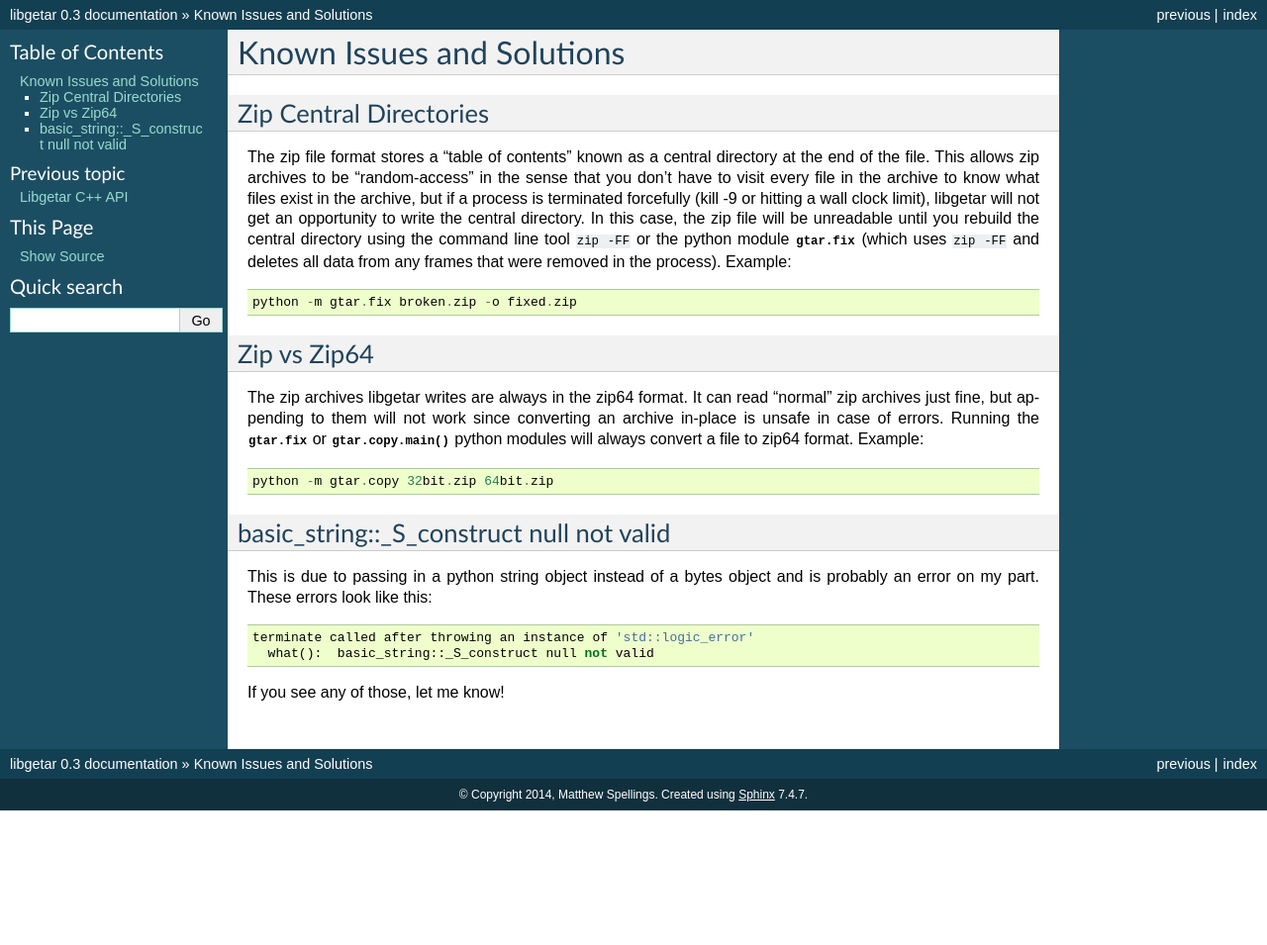
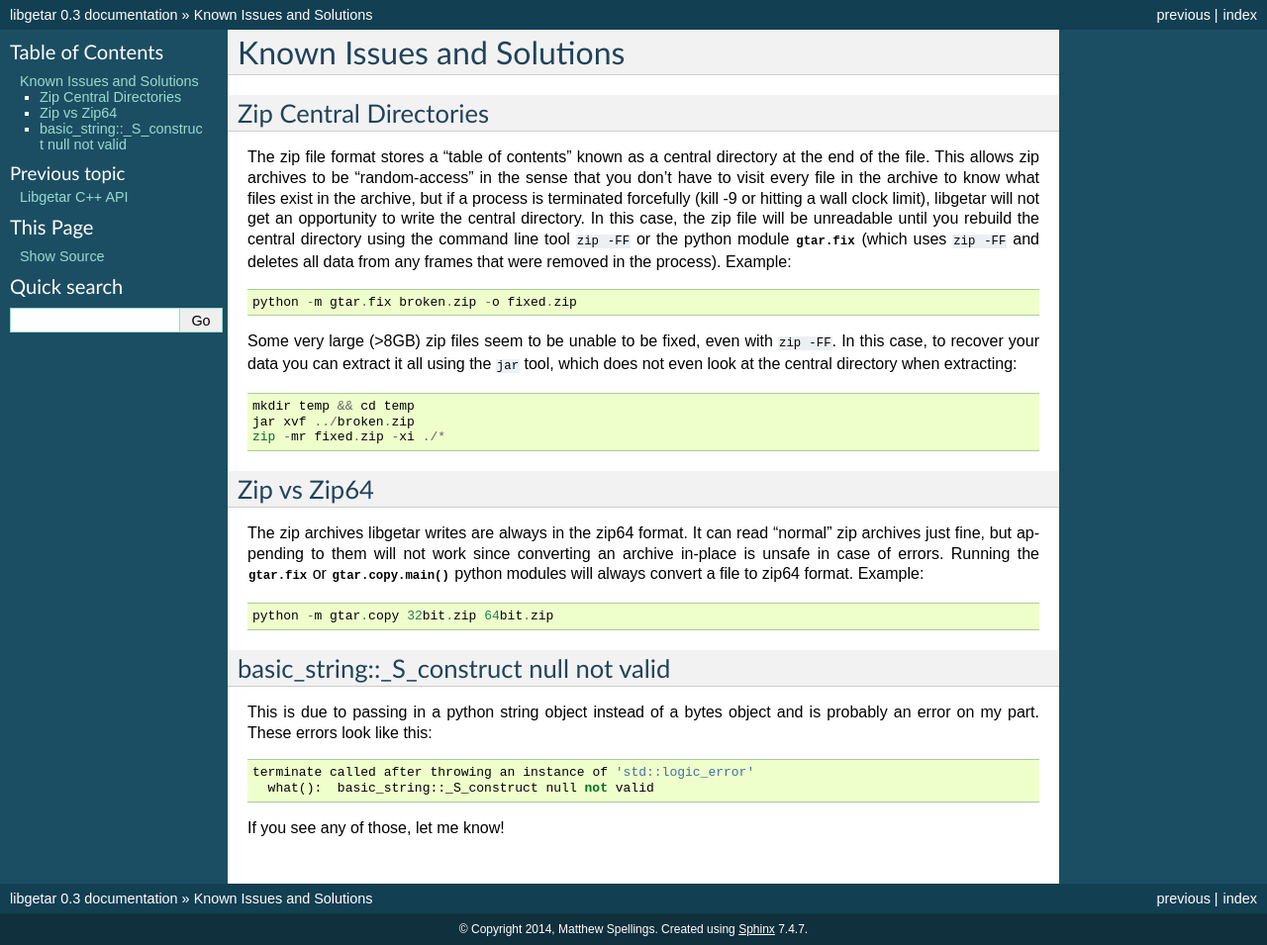
Before and after one commit to glotzerlab/libgetar, a Sphinx documentation site: the page built from doc/source/issues.rst, in a window 1280 px wide. Shown: the whole page at 99% size. Built offline with Sphinx 7.4.7, drawn with Linux system fonts in a browser that asks for light colours; before the commit the page ends 900 px from its top, so only the background shows below that.

Commit message:
Added note about another way to fix zip files

```diff
--- a/doc/source/issues.rst
+++ b/doc/source/issues.rst
@@ -20,6 +20,17 @@ process). Example:
 ::
 
    python -m gtar.fix broken.zip -o fixed.zip
+
+Some very large (>8GB) zip files seem to be unable to be fixed, even
+with ``zip -FF``. In this case, to recover your data you can extract
+it all using the ``jar`` tool, which does not even look at the central
+directory when extracting:
+
+::
+
+   mkdir temp && cd temp
+   jar xvf ../broken.zip
+   zip -mr fixed.zip -xi ./*
 
 .. _Zip-vs-Zip64:
 
```
